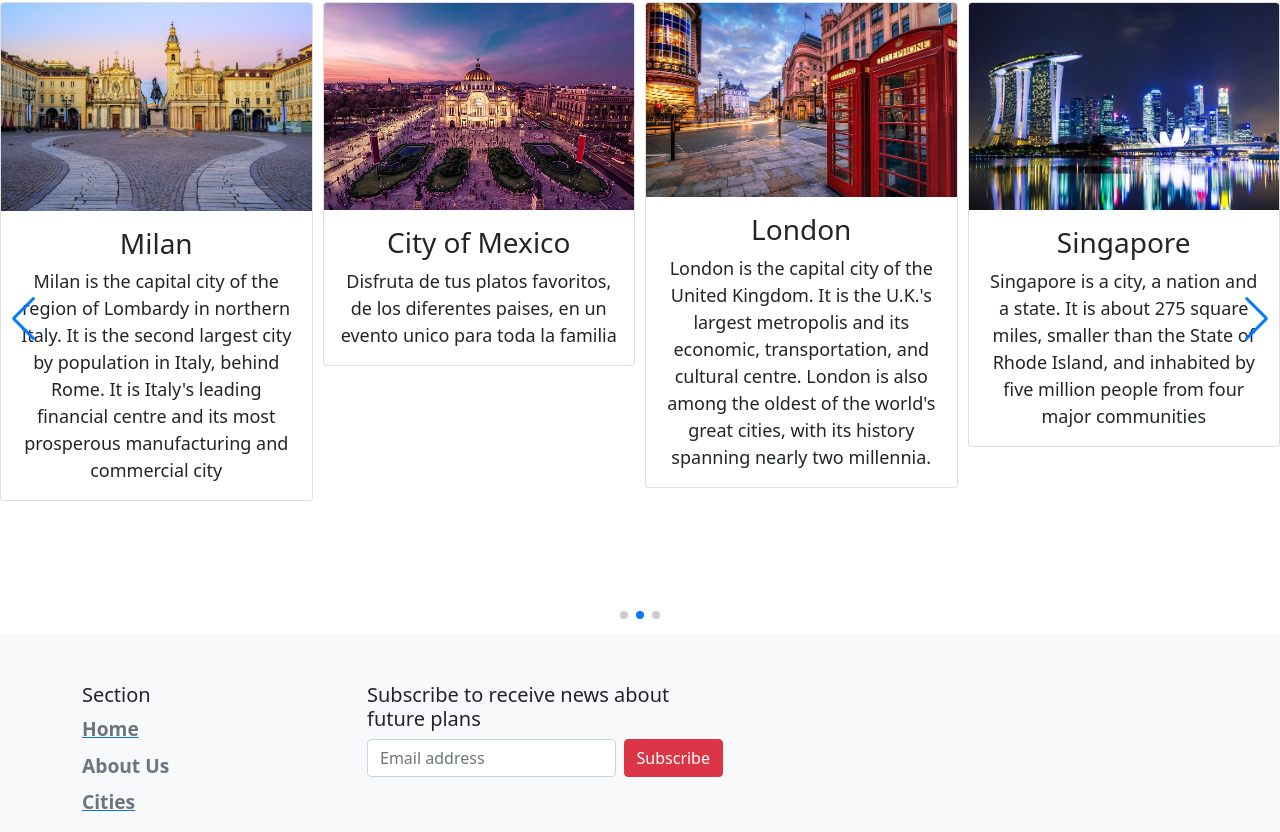
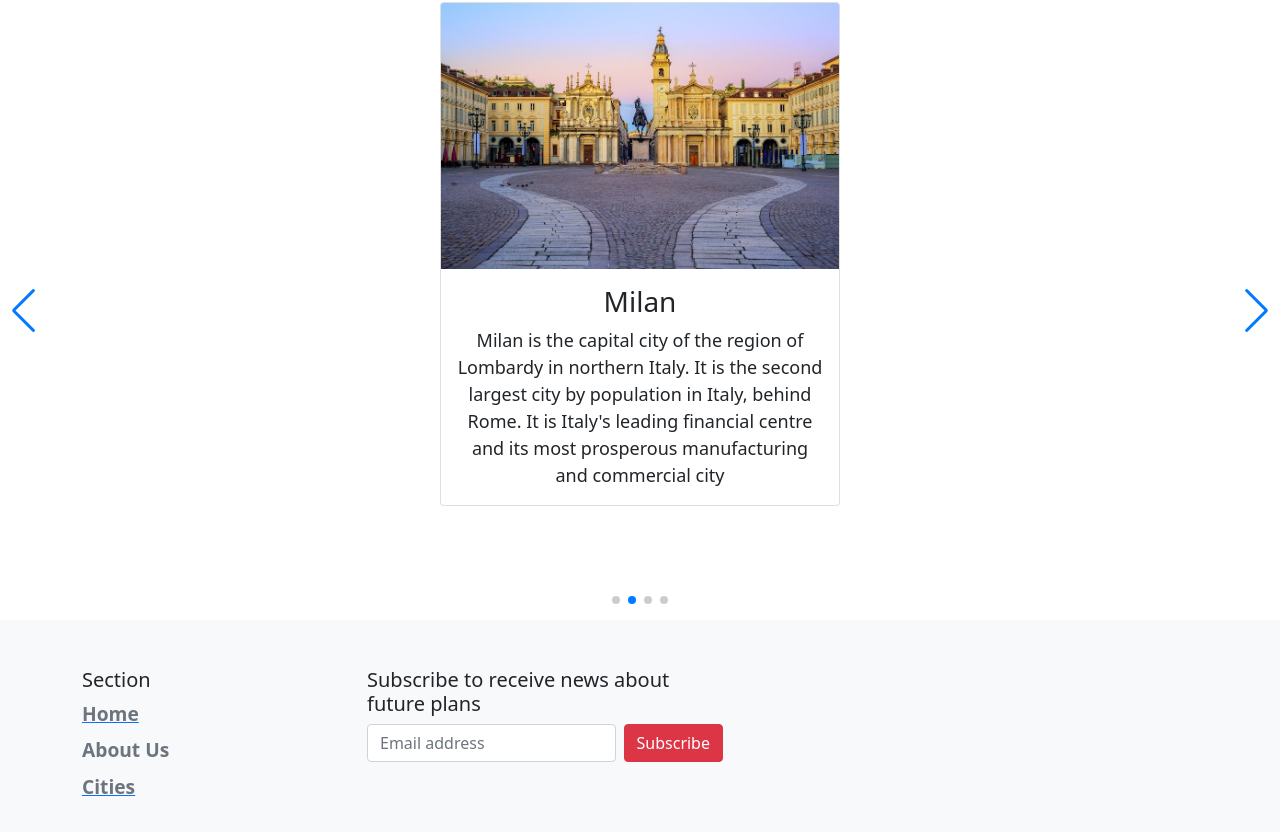
Before and after one commit to Luigix456/mytinerary-DITIERI, a React (Create React App) app: page / in a window 1280 px wide. Shown: the part 590-1422 px from the top of the page. Built offline with nearby package versions, Linux system fonts and the light colour scheme.

Commit message:
ultimo cambio

```diff
--- a/src/components/carousel.js
+++ b/src/components/carousel.js
@@ -24,11 +24,11 @@ const Carousel = () => {
             spaceBetween: 10,
           },
           "@1.00": {
-            slidesPerView: 3,
+            slidesPerView: 1,
             spaceBetween: 10,
           },
           "@1.50": {
-            slidesPerView: 4,
+            slidesPerView: 1,
             spaceBetween: 10,
           },
         }}
```
